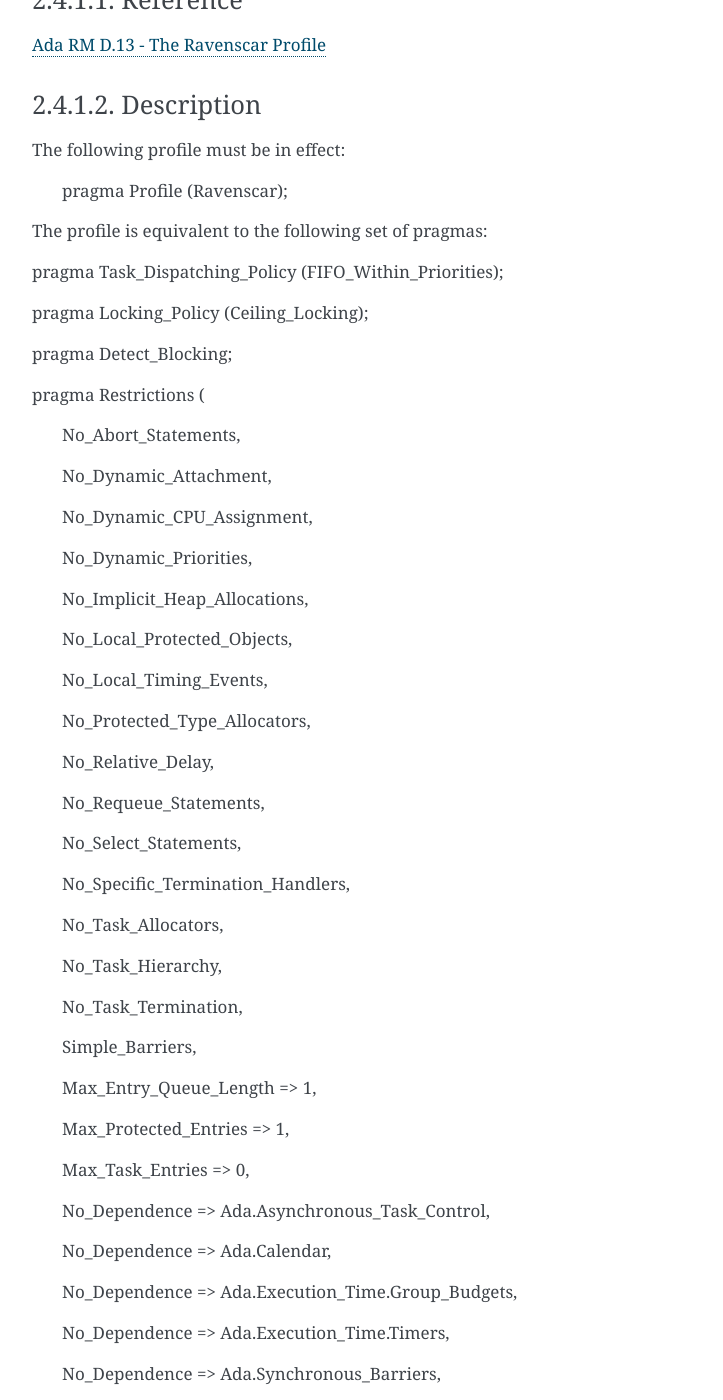
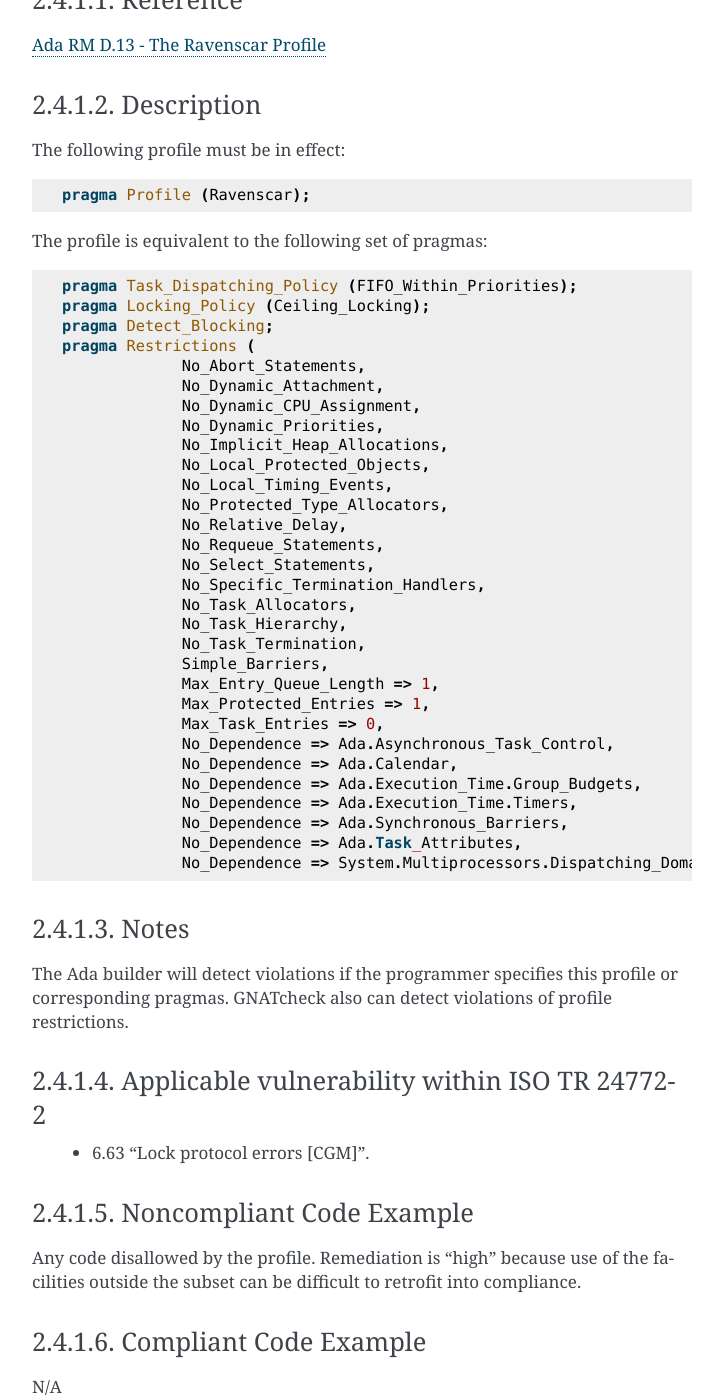
Before and after one commit to AdaCore/ada_coding_standards, a Sphinx documentation site: the page built from source/guidelines/concurrency.rst, in a window 1280 px wide and 1400 px high, scrolled down 2154 px. Shown: the whole window, without its empty margins (388-1111 px from the left). Built offline with Sphinx 7.4.7, drawn with Linux system fonts in a browser that asks for light colours; some of the changed text lies outside the part shown.

```diff
--- a/source/guidelines/concurrency.rst
+++ b/source/guidelines/concurrency.rst
@@ -72,68 +72,43 @@ Description
 
 The following profile must be in effect:
 
+.. code:: Ada
+
    pragma Profile (Ravenscar);
 
 The profile is equivalent to the following set of pragmas:
 
-pragma Task_Dispatching_Policy (FIFO_Within_Priorities);
+.. code:: Ada
 
-pragma Locking_Policy (Ceiling_Locking);
-
-pragma Detect_Blocking;
-
-pragma Restrictions (
-
+   pragma Task_Dispatching_Policy (FIFO_Within_Priorities);
+   pragma Locking_Policy (Ceiling_Locking);
+   pragma Detect_Blocking;
+   pragma Restrictions (
           	No_Abort_Statements,
-
           	No_Dynamic_Attachment,
-
           	No_Dynamic_CPU_Assignment,
-
           	No_Dynamic_Priorities,
-
           	No_Implicit_Heap_Allocations,
-
           	No_Local_Protected_Objects,
-
           	No_Local_Timing_Events,
-
           	No_Protected_Type_Allocators,
-
           	No_Relative_Delay,
-
           	No_Requeue_Statements,
-
           	No_Select_Statements,
-
           	No_Specific_Termination_Handlers,
-
           	No_Task_Allocators,
-
           	No_Task_Hierarchy,
-
           	No_Task_Termination,
-
           	Simple_Barriers,
-
           	Max_Entry_Queue_Length => 1,
-
           	Max_Protected_Entries => 1,
-
           	Max_Task_Entries => 0,
-
           	No_Dependence => Ada.Asynchronous_Task_Control,
-
           	No_Dependence => Ada.Calendar,
-
           	No_Dependence => Ada.Execution_Time.Group_Budgets,
-
           	No_Dependence => Ada.Execution_Time.Timers,
-
           	No_Dependence => Ada.Synchronous_Barriers,
-
           	No_Dependence => Ada.Task_Attributes,
-
           	No_Dependence => System.Multiprocessors.Dispatching_Domains);
 
 """""""
@@ -201,70 +176,48 @@ Description
 
 The following profile must be in effect:
 
+.. code:: Ada
+
    pragma Profile (Jorvik);
 
 The profile is equivalent to the following set of pragmas:
 
-pragma Task_Dispatching_Policy (FIFO_Within_Priorities);
+.. code:: Ada
 
-pragma Locking_Policy (Ceiling_Locking);
-
-pragma Detect_Blocking;
-
-pragma Restrictions (
-
+   pragma Task_Dispatching_Policy (FIFO_Within_Priorities);
+   pragma Locking_Policy (Ceiling_Locking);
+   pragma Detect_Blocking;
+   pragma Restrictions (
               No_Abort_Statements,
-
               No_Dynamic_Attachment,
-
               No_Dynamic_CPU_Assignment,
-
               No_Dynamic_Priorities,
-
               No_Local_Protected_Objects,
-
               No_Local_Timing_Events,
-
               No_Protected_Type_Allocators,
-
               No_Requeue_Statements,
-
               No_Select_Statements,
-
               No_Specific_Termination_Handlers,
-
               No_Task_Allocators,
-
               No_Task_Hierarchy,
-
               No_Task_Termination,
-
               Pure_Barriers,
-
               Max_Task_Entries => 0,
-
               No_Dependence => Ada.Asynchronous_Task_Control,
-
               No_Dependence => Ada.Execution_Time.Group_Budgets,
-
               No_Dependence => Ada.Execution_Time.Timers,
-
               No_Dependence => Ada.Task_Attributes,
-
               No_Dependence => System.Multiprocessors.Dispatching_Domains);
 
-These restrictions are removed from Ravenscar:
+The following restrictions are part of the Ravenscar profile but **not** part of the Jorvik profile.
+
+.. code:: Ada
 
     No_Implicit_Heap_Allocations
-
     No_Relative_Delay
-
     Max_Entry_Queue_Length => 1
-
     Max_Protected_Entries => 1
-
     No_Dependence => Ada.Calendar
-
     No_Dependence => Ada.Synchronous_Barriers
 
 Jorvik also replaces restriction Simple_Barriers with Pure_Barriers (a weaker requirement than Simple_Barriers).
```
